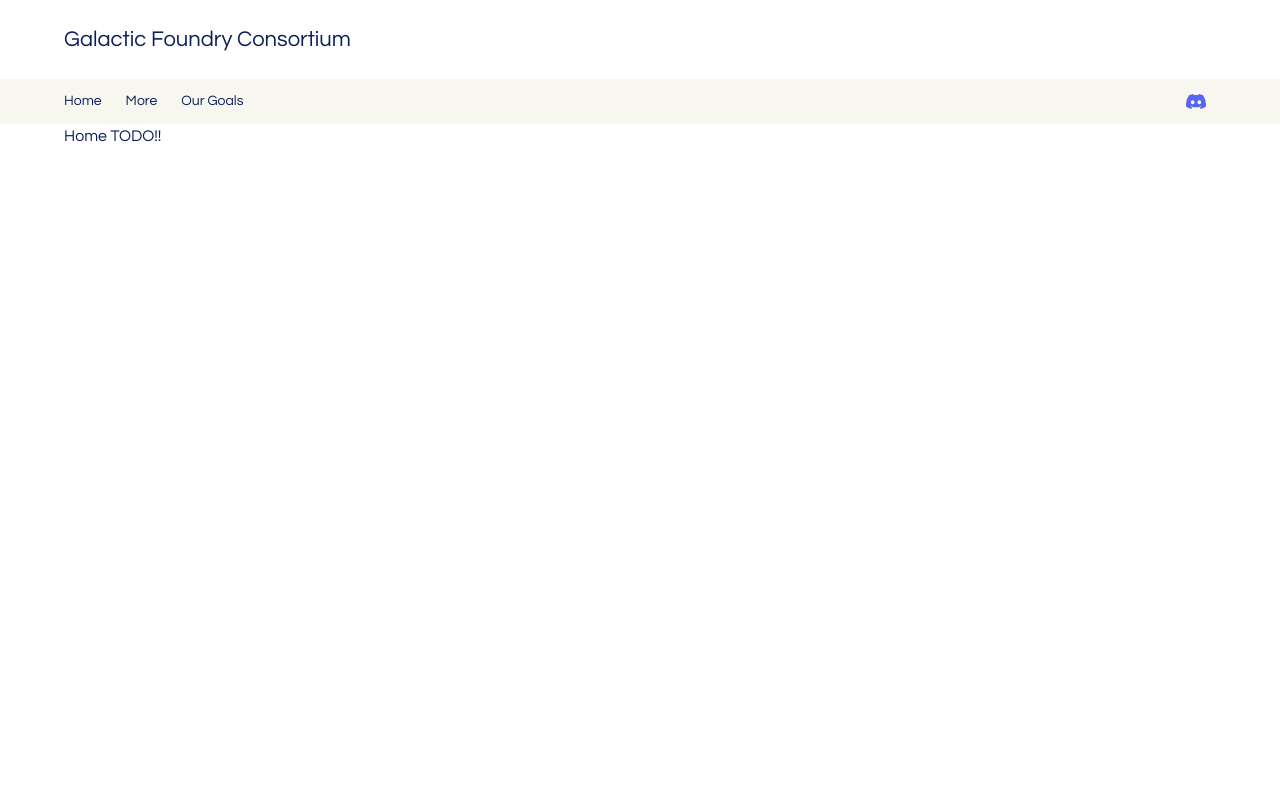
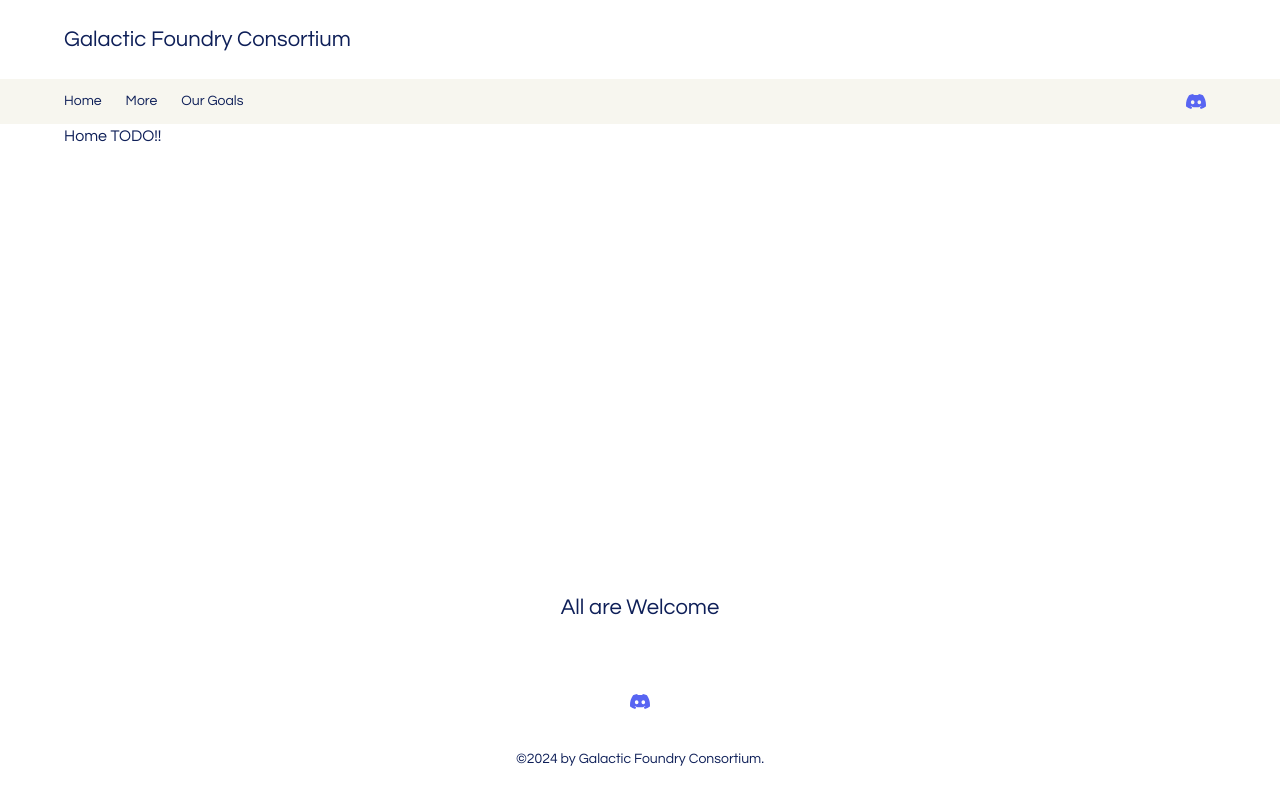
Before and after one commit to rishabhpoddar/galactic-foundry-website, a Next.js app: page / in a window 1280 px wide. Built offline with nearby package versions, Linux system fonts and the light colour scheme.

Commit message:
adds a footer

```diff
--- /dev/null
+++ b/app/footer.tsx
@@ -0,0 +1,52 @@
+"use client"
+import React from "react";
+import "./globals.css"
+import Image from 'next/image';
+
+const Footer = () => {
+    return (
+        <>
+            <div className="full-width" style={{
+                marginTop: "auto",
+                display: "flex",
+                flexDirection: "column",
+                justifyContent: "center",
+                alignItems: "center",
+            }}>
+                <div
+                    style={{
+                        paddingTop: "50px",
+                        fontSize: "22px"
+                    }}
+                >All are Welcome</div>
+
+                <div
+                    style={{
+                        paddingTop: "70px",
+                        paddingBottom: "40px",
+                        cursor: "pointer",
+                    }}
+                    onClick={() => {
+                        window.open("https://discord.gg/nShSTvtpeX", "_blank");
+                    }}>
+                    <Image
+                        priority
+                        src="/images/discord.svg"
+                        width={20}
+                        height={20}
+                        alt="Join our Discord"
+                    />
+                </div>
+
+                <div
+                    style={{
+                        paddingBottom: "30px",
+                        fontSize: "14px"
+                    }}
+                >©2024 by Galactic Foundry Consortium.</div>
+            </div >
+        </>
+    );
+};
+
+export default Footer;
--- a/app/layout.tsx
+++ b/app/layout.tsx
@@ -2,6 +2,7 @@ import type { Metadata } from "next";
 import "./globals.css";
 import { Questrial } from 'next/font/google'
 import Navbar from "./navbar";
+import Footer from "./footer"
 
 const inter = Questrial({ weight: '400', subsets: ["latin"] });
 
@@ -17,7 +18,10 @@ export default function RootLayout({
   return (
     <html lang="en">
       <body className={inter.className + " margin-width"} style={{
-        color: "#0e1f58"
+        color: "#0e1f58",
+        display: "flex",
+        flexDirection: "column",
+        minHeight: "100vh",
       }}>
         <div style={{
           paddingTop: "2%",
@@ -26,6 +30,7 @@ export default function RootLayout({
         }}>Galactic Foundry Consortium</div>
         <Navbar />
         {children}
+        <Footer />
       </body>
     </html>
   );
```
